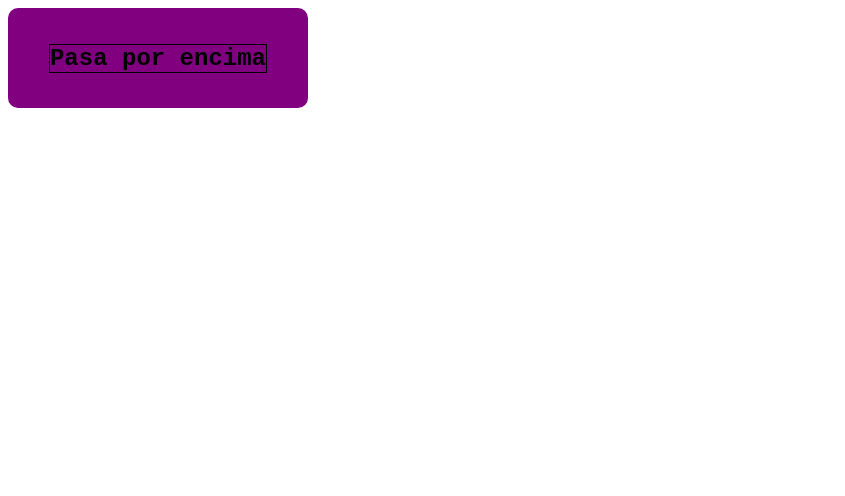
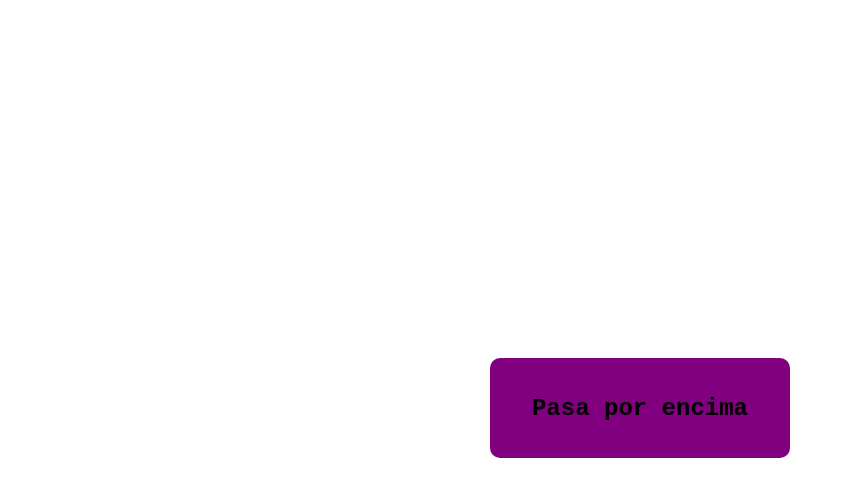
Before and after one commit to Mo-ani/FrontendDev, a plain HTML site: page HTML-CSS/06-Selectores/ejercicios/index.html in a window 1280 px wide. Shown: the whole page, without its empty margins (0-845 px from the left). Drawn offline with Linux system fonts and the light colour scheme.

Commit message:
Finish 06

```diff
--- a/HTML-CSS/06-Selectores/ejercicios/index.html
+++ b/HTML-CSS/06-Selectores/ejercicios/index.html
@@ -9,7 +9,6 @@
 </head>
 <body>
     <button class="boton">
-        <p class="texto"></p>
     </button>
 </body>
 </html>
--- a/HTML-CSS/06-Selectores/ejercicios/style.css
+++ b/HTML-CSS/06-Selectores/ejercicios/style.css
@@ -1,3 +1,9 @@
+body{
+    min-height: 100vh;
+    display:flex;
+    justify-content: center;
+    align-items: center;
+} /*Con esto podemos centrar elementos en el body o cualquier contenedor*/
 .boton{
     width: 300px;
     height: 100px;
@@ -10,15 +16,15 @@
     color: white;
 }
 
-.texto::before{
+.boton::before{
     content: 'Pasa por encima';
     font-family: 'Courier New', Courier, monospace;
     font-size: x-large;
     font-weight: 700;
-    border: 1px solid;
+
 }
 
-.texto:hover::before{
+.boton:hover::before{
     content: '¡Hecho!';
     font-family: 'Courier New', Courier, monospace;
     font-size: x-large;
```
